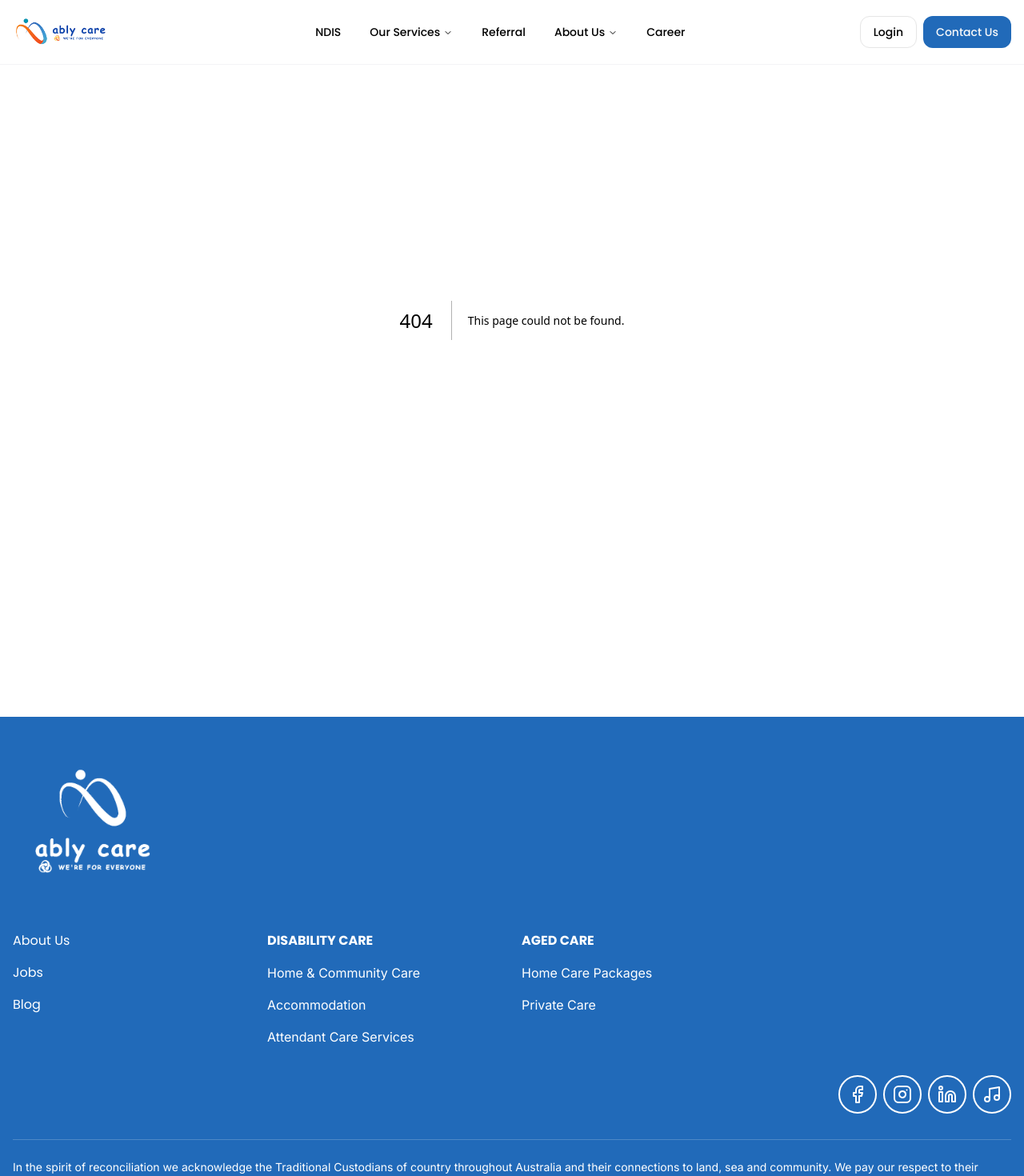
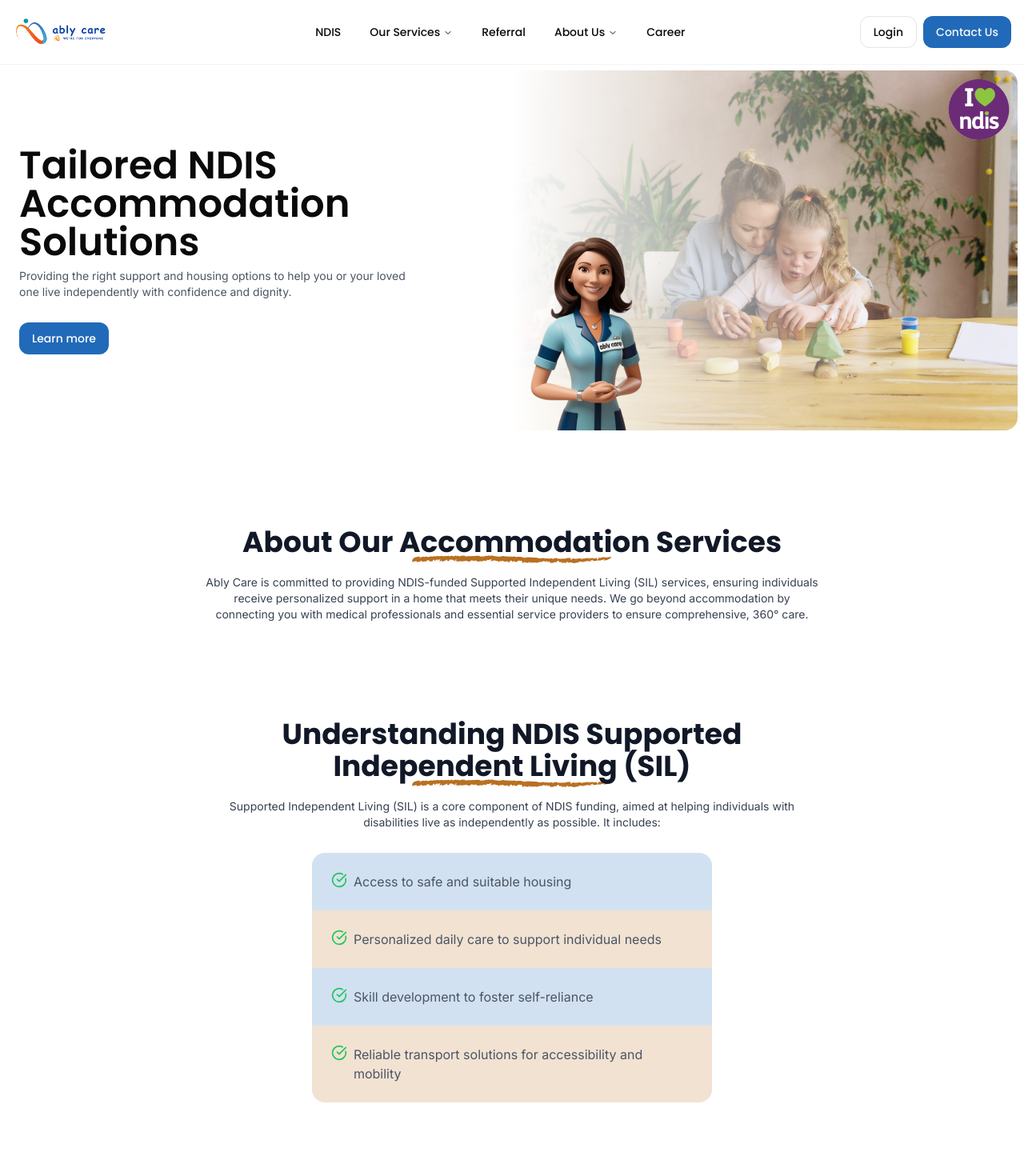
Before and after one commit to abhijithb200/ably-care-draft, a Next.js app: page /accomadations in a window 1280 px wide. Before the commit this address had no page. Shown: the top 1470 px of the page at 80% size. Built offline with nearby package versions, Linux system fonts and the light colour scheme.

Commit message:
update : accommadation page in progress

```diff
--- /dev/null
+++ b/src/app/accomadations/page.tsx
@@ -0,0 +1,59 @@
+import AccomadationsHero from "@/components/accomadations/AccomadationsHero";
+import ChalkTitle from "@/components/ChalkTItle";
+import { CircleCheckBig } from "lucide-react";
+
+
+
+const Accomadations = () => {
+  return (
+    <>
+      <main className="mx-auto p-2 w-full lg:max-w-7xl mt-20">
+        <AccomadationsHero />
+      </main>
+      <section className="mx-auto p-2 w-full lg:max-w-7xl">
+        <div className="py-6 md:py-16 container mx-auto px-4 max-w-6xl">
+          <div className="mb-7 flex flex-col items-start justify-center lg:items-center">
+            <ChalkTitle
+              title="About Our Accommodation Services"
+              className="mt-10"
+              underlineColor="#B97021"
+            />
+            <p className="text-gray-700 max-w-3xl lg:mx-auto text-left lg:text-center font-inter text-sm mt-5">
+                Ably Care is committed to providing NDIS-funded Supported Independent Living (SIL) services, ensuring individuals receive personalized support in a home that meets their unique needs. We go beyond accommodation by connecting you with medical professionals and essential service providers to ensure comprehensive, 360° care.
+            </p>
+          </div>
+
+          <div className="mb-7 flex flex-col items-start justify-center lg:items-center mt-20">
+            <ChalkTitle
+              title="Understanding NDIS Supported Independent Living (SIL)"
+              className="mt-10 md:w-2/3 lg:text-center"
+              underlineColor="#B97021"
+            />
+            <p className="text-gray-700 max-w-3xl lg:mx-auto text-left lg:text-center font-inter text-sm mt-5">
+                Supported Independent Living (SIL) is a core component of NDIS funding, aimed at helping individuals with disabilities live as independently as possible. It includes:
+            </p>
+          </div>
+          <div className="w-full lg:w-[500px] mx-auto flex flex-col rounded-2xl overflow-hidden mt-6">
+            {
+                [
+                    "Access to safe and suitable housing",
+                    "Personalized daily care to support individual needs",
+                    "Skill development to foster self-reliance",
+                    "Reliable transport solutions for accessibility and mobility"
+                ].map((item,index)=>(
+                    <div key={index} className={`cursor-pointer flex gap-2 items-start w-full p-6 ${ index % 2 === 0 ? "bg-customAccent/20" : "bg-complementary/20" } hover:bg-customAccent transition-all duration-300 ease-in-out group`}>
+                        <CircleCheckBig className="text-green-500 w-5 h-5"/>
+                        <p className="w-[90%] md:w-auto font-inter text-gray-600 group-hover:text-white transition-all duration-300 ease-in-out">
+                            {item}
+                        </p>
+                    </div>
+                ))
+            }
+          </div>
+        </div>
+      </section>
+    </>
+  );
+};
+
+export default Accomadations;
--- /dev/null
+++ b/src/components/accomadations/AccomadationsHero.tsx
@@ -0,0 +1,56 @@
+import Image from "next/image"
+import { Button } from "../ui/button"
+
+
+
+const AccomadationsHero = () => {
+  return (
+    <>
+        <div className="relative w-full h-60 lg:h-96 xl:h-[450px] flex lg:rounded-2xl overflow-hidden">
+            <div className="absolute w-14 h-14 lg:w-24 lg:h-24 top-0 right-0 z-10 hidden md:block">
+                <Image
+                    src={"/icons/ndis-logo.png"}
+                    alt="NDIS Logo"
+                    fill
+                    sizes="100%"
+                    className="w-full h-full object-contain"
+                />
+            </div>
+            <div className="w-full flex lg:p-4  flex-col justify-center items-center gap-2 lg:justify-center lg:items-start lg:w-[50%]">
+                <h1 className="font-poppins text-4xl text-center font-semibold lg:text-start lg:text-4xl xl:text-5xl">
+                    Tailored NDIS Accommodation Solutions
+                </h1>
+                <p className="font-inter text-xs text-center text-gray-600 w-[85%] md:w-[70%] lg:w-[500px] lg:text-start xl:text-sm">
+                    Providing the right support and housing options to help you or your loved one live independently with confidence and dignity.
+                </p>
+                <a href="#learn-more">
+                    <Button variant={"default"} className="mt-5 bg-customAccent hover:bg-complementary text-white">
+                        Learn more
+                    </Button>
+                </a>
+            </div>
+            <div className="hidden lg:flex w-[50%] h-full relative">
+                <Image
+                    src="/images/char-draft01.png"
+                    alt="Ably Care Persona"
+                    width={250}
+                    height={250}
+                    className="absolute bottom-0 left-0 z-[5]"
+                />
+                <div className="w-full h-full absolute top-0 left-0 bg-gradient-to-r from-white to-transparent z-[3]"></div>
+                <div className="relative w-full h-full z-[1]">
+                    <Image
+                        src="/images/ndis-hero.jpg"
+                        alt="Ably Care Hero Image"
+                        fill
+                        sizes="100%"
+                        className="w-full h-full object-cover"
+                    />
+                </div>
+            </div>
+        </div>
+    </>
+  )
+}
+
+export default AccomadationsHero
--- a/src/data/serviceData.ts
+++ b/src/data/serviceData.ts
@@ -28,7 +28,7 @@ export const ourServicesData = [
         image : "/icons/comfort-home.png",
         title : "Accomadations",
         description : "Beautifully appointed Supported Independent Living",
-        link : "/accommodation"
+        link : "/accomadations"
     },
     {
         image : "/icons/support_coordination.jpg.png",
```
